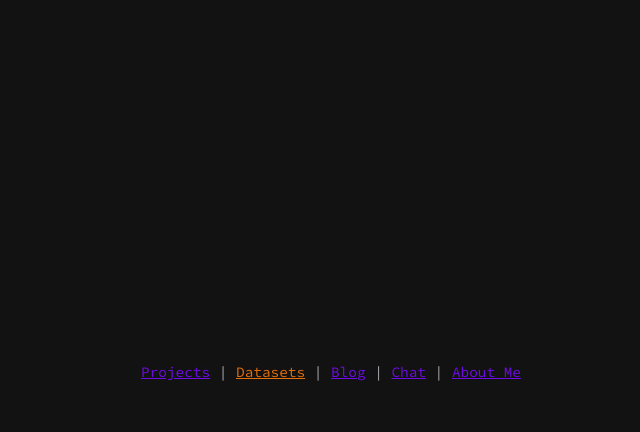
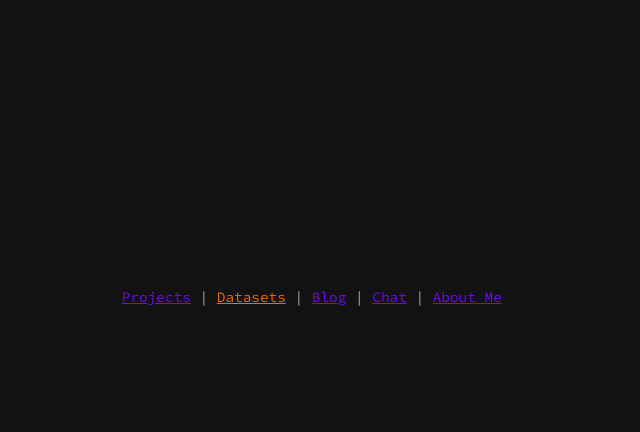
Before and after one commit to brenfrrs/personalsite, a Flask app: page /datasets in a window 1280 px wide. Shown: the part 353-785 px from the top of the page, without its empty margins (309-949 px from the left). Run offline with Flask 2, Linux system fonts and the light colour scheme; some libraries are stand-ins or nearby versions.

```diff
--- a/static/dataset_styles.css
+++ b/static/dataset_styles.css
@@ -3,12 +3,30 @@
 @import url('https://fonts.googleapis.com/css2?family=Source+Code+Pro:ital,wght@1,600&display=swap');
 
 
- /* make table responsive on large and spall screens. */
+ /* make table responsive on large and small screens. */
 @media only screen and (min-width: 768px) {
   .downloads_table {table-layout: fixed;}
+
+  #foot {
+      padding-bottom: 4%;
+      padding-top: 1%;
+      font-size: .9em;
+      color: #a29ea6;
+      margin-bottom: 7%;
+      margin-right: 3%;
+  }
 }
 @media only screen and (min-width: 992px) {
   .downloads_table {table-layout: fixed;}
+
+  #foot {
+      padding-bottom: 4%;
+      padding-top: 1%;
+      font-size: .9em;
+      color: #a29ea6;
+      margin-bottom: 7%;
+      margin-right: 3%;
+  }
 }
 @media only screen and (min-width: 1200px) {
   .downloads_table {table-layout: fixed;}
```
